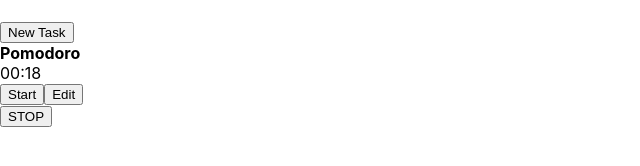
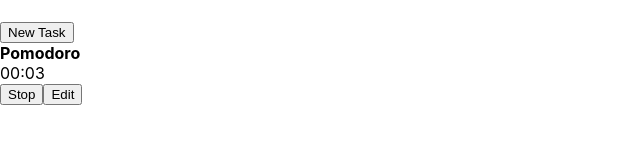
Before and after one commit to SamuelSehnert/todo_react_practice, a React (Create React App) app: page / in a window 1280 px wide. Both pictures are taken after a click on the button "Start". Shown: the part 182-348 px from the top of the page, without its empty margins (0-640 px from the left). Built offline with nearby package versions, Linux system fonts and the light colour scheme.

Commit message:
stops at 0 now

```diff
--- a/src/Components/Main.js
+++ b/src/Components/Main.js
@@ -12,7 +12,7 @@
     const [groups, setGroups] = useState(JSON.parse(localStorage.getItem('groups')));
     const [ID, setID] = useState(Number(localStorage.getItem('id')));
 
-    const [timeData, setTimeData] = useState(20) //25 minutes in seconds
+    const [timeData, setTimeData] = useState(5) //25 minutes in seconds
     const [timerGoing, setTimerGoing] = useState(false) //25 minutes in seconds
 
     const [showEditTask, setShowEditTask] = useState(false); //state for choosing to render the edit task or the sections
@@ -24,8 +24,15 @@
     var interval;
     useEffect(() => {
         if (timerGoing){
+            var remove = 0;
             interval = setInterval(() => {
-                setTimeData((timerData) => timerData - 1)
+                setTimeData((timeData) => timeData - 1)
+                console.log(timeData - remove)
+                if (timeData - remove === 1) {
+                    endTimer();
+                    clearInterval(interval)
+                }
+                remove++;
             }, 1000)
         }
         else{
@@ -33,6 +40,10 @@
         }
         return () => clearInterval(interval)
     }, [timerGoing]);
+
+    function endTimer(){
+        console.log('DONE')
+    }
 
     function saveAllDataToLocalstorage(){
         localStorage.clear();
@@ -144,7 +155,6 @@
                 <span className='button-span'>
                     <button className='button-new' onClick={() => createTask()}>New Task</button>
                     <div className='pomodoro' ><Pomodoro timeData={timeData} setShowTimer={setShowTimer} setTimerGoing={setTimerGoing} /></div>
-                    <button onClick={() => setTimerGoing(false)}>STOP</button>
                 </span>
                 {showEditTask && (
                     <div className='modal'>
--- a/src/Components/Pomodoro.js
+++ b/src/Components/Pomodoro.js
@@ -1,9 +1,10 @@
-import React from 'react'
+import React, { useState } from 'react'
 
 import './../Style/Pomodoro.module.css'
 
 const Pomodoro = ({timeData, setShowTimer, setTimerGoing}) => {
 
+    const [isPaused, setIsPaused] = useState(false);
 
     function messageData(){
         var output = ''
@@ -25,12 +26,19 @@
         return output
     }
 
+    function conditionalButtonReturn(){
+        if (!isPaused){
+            return <button onClick={() => { setIsPaused(!isPaused); setTimerGoing(true) }}>Start</button>
+        }
+        return <button onClick={() => { setIsPaused(!isPaused); setTimerGoing(false) }}>Stop</button>
+    }
+
     return(
         <div>
             <strong>Pomodoro</strong>
             <div>{messageData()}</div>
             <span>
-                <button onClick={() => { setTimerGoing(true) }}>Start</button>
+                {conditionalButtonReturn()}
                 <button onClick={() => { setShowTimer(true) }}>Edit</button>
             </span>
         </div>
--- a/src/Style/Main.module.css
+++ b/src/Style/Main.module.css
@@ -58,7 +58,6 @@
     bottom:0;
     left:0;
 
-    cursor: pointer;
     background-color: #E54A4A;
     color: white;
 }
```
